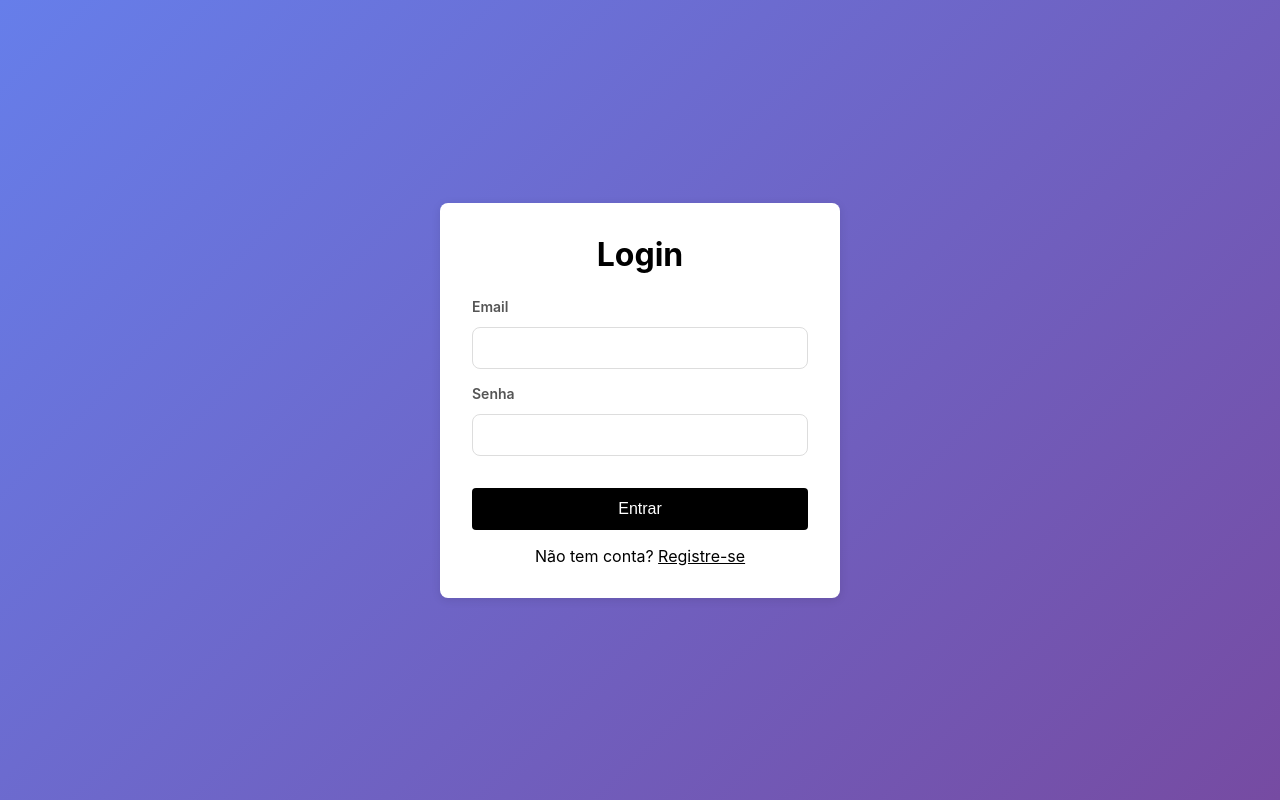
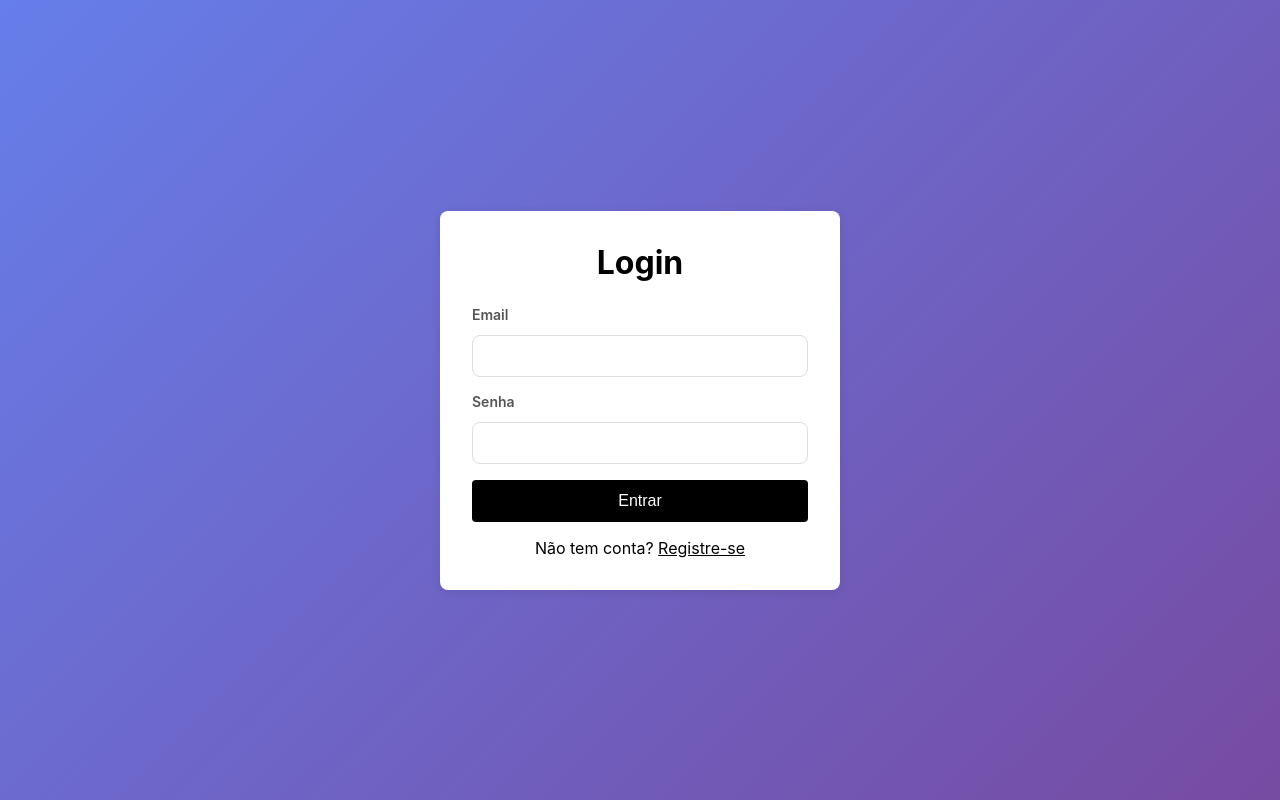
Before and after one commit to ddamaceno/NodeTree, a React (Vite) app in the folder client/: page /login in a window 1280 px wide. Built offline with nearby package versions, Linux system fonts and the light colour scheme.

Commit message:
style(auth): remove margin-top from submit buttons

```diff
--- a/client/src/pages/Login.css
+++ b/client/src/pages/Login.css
@@ -62,7 +62,6 @@ button[type="submit"] {
   border-radius: 4px;
   font-size: 1rem;
   cursor: pointer;
-  margin-top: 1rem;
 }
 
 button[type="submit"]:hover {
--- a/client/src/pages/Register.css
+++ b/client/src/pages/Register.css
@@ -62,7 +62,6 @@ button[type="submit"] {
   border-radius: 4px;
   font-size: 1rem;
   cursor: pointer;
-  margin-top: 1rem;
 }
 
 button[type="submit"]:hover {
```
